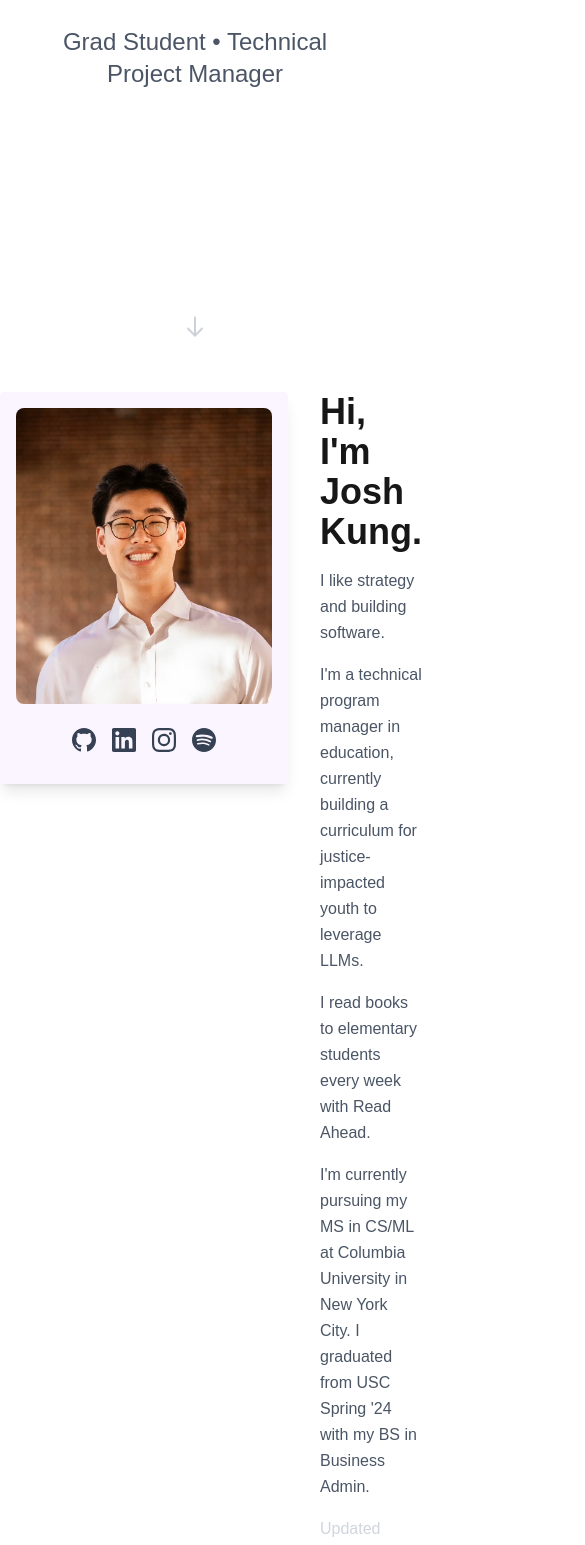
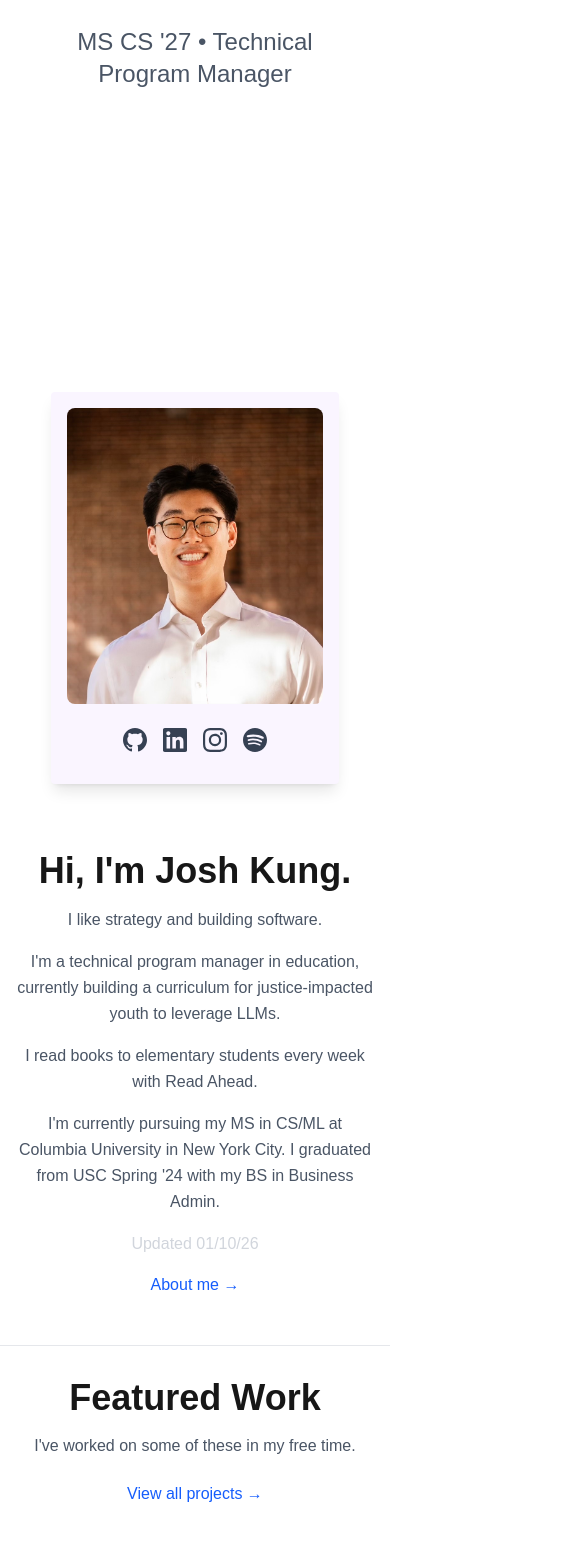
Before and after one commit to joshuahkung/personal-website, a Next.js app: page / in a window 390 px wide. Shown: the part 452-1997 px from the top of the page, 585 px wide, since content can reach past the window. Built offline with nearby package versions, Linux system fonts and the light colour scheme.

Commit message:
handled dark mode and mobile formatting

```diff
--- a/app/about/page.tsx
+++ b/app/about/page.tsx
@@ -7,7 +7,7 @@ const sections = [
     title: "Bio",
     photo: "/gradPic.jpg",
     content:
-        `I'm currently living in New York City. I was born in Los Angeles, CA and raised in the greater Anaheim area.
+      `I'm currently living in New York City. I was born in Los Angeles, CA and raised in the greater Anaheim area.
 
         I love my friends and family.`
   },
@@ -15,7 +15,7 @@ const sections = [
     title: "Work Experience",
     photo: "/coldSpr.jpg",
     content:
-        `I currently work as a technical program manager for STEM+SEL 501(c)(3), teaching kids in Harlem. I robotics to kids at GOSO.
+      `I currently work as a technical program manager for STEM+SEL 501(c)(3), teaching kids in Harlem. I robotics to kids at GOSO.
 
         A year prior, I worked as a product manager intern for a healthcare start up.
 
@@ -59,6 +59,15 @@ export default function AboutPage() {
   const [activeSection, setActiveSection] = useState(0)
   const sectionRefs = useRef<(HTMLDivElement | null)[]>([])
 
+  // Preload all images
+  useEffect(() => {
+    sections.forEach((section) => {
+      const img = new window.Image()
+      img.src = section.photo
+    })
+  }, [])
+
+  // Handle scroll
   useEffect(() => {
     const handleScroll = () => {
       const scrollPosition = window.scrollY + window.innerHeight / 2
@@ -84,7 +93,7 @@ export default function AboutPage() {
 
       {/* Header */}
       <section className="py-20 bg-white border-b border-gray-200">
-        <div className="max-w-6xl mx-auto px-8">
+        <div className="max-w-6xl mx-auto px-4 md:px-8 text-center md:text-left">
           <h1 className="text-6xl font-bold mb-4">About Me</h1>
           <p className="text-xl text-gray-600">
             My name is Joshua Kung.
--- a/app/blog/page.tsx
+++ b/app/blog/page.tsx
@@ -9,10 +9,10 @@ export default function BlogPage() {
 
       {/* Header */}
       <section className="py-20 bg-white border-b border-gray-200">
-        <div className="max-w-4xl mx-auto px-8">
+        <div className="max-w-6xl mx-auto px-4 md:px-8 text-center md:text-left">
           <h1 className="text-6xl font-bold mb-4">Blog</h1>
           <p className="text-xl text-gray-600">
-            Me writing.
+            Just my thoughts.
           </p>
         </div>
       </section>
@@ -28,7 +28,7 @@ export default function BlogPage() {
                   href={`/blog/${post.slug}`}
                   className="block bg-white p-8 rounded-lg shadow-md hover:shadow-lg transition"
                 >
-                  <h2 className="text-3xl font-bold mb-2 hover:text-blue-600 transition">
+                  <h2 className="text-3xl font-bold mb-2">
                     {post.title}
                   </h2>
 
--- a/app/blog/posts.tsx
+++ b/app/blog/posts.tsx
@@ -15,7 +15,7 @@ export interface BlogPost {
 export const blogPosts: BlogPost[] = [
   {
     slug: "myLearnings",
-    title: "My Thoughts from Life",
+    title: "A Short List of Life Learnings",
     date: "Q4 2025",
     readTime: "2 min read",
     preview: "A short, unordered collection of important learnings acrewed over the years.",
--- a/app/globals.css
+++ b/app/globals.css
@@ -10,13 +10,6 @@
   --color-foreground: var(--foreground);
   --font-sans: var(--font-geist-sans);
   --font-mono: var(--font-geist-mono);
-}
-
-@media (prefers-color-scheme: dark) {
-  :root {
-    --background: #0a0a0a;
-    --foreground: #ededed;
-  }
 }
 
 body {
--- a/app/layout.tsx
+++ b/app/layout.tsx
@@ -24,7 +24,7 @@ export default function RootLayout({
   children: React.ReactNode;
 }>) {
   return (
-    <html lang="en">
+    <html lang="en" className="light" style={{ colorScheme: 'light' }}>
       <body className={`${geistSans.variable} ${geistMono.variable} antialiased`}>
 
         {/* Navigation Bar */}
--- a/app/page.tsx
+++ b/app/page.tsx
@@ -40,24 +40,17 @@ export default function Home() {
           {/* Subtle label - Fades in after name */}
           <div className="animate-fade-in-delayed">
             <p className="text-2xl text-gray-600">
-              Grad Student • Technical Project Manager
+              MS CS '27 • Technical Program Manager
             </p>
           </div>
         </div>
-
-        {/* Subtle scroll hint */}
-        <div className="absolute bottom-12 animate-bounce opacity-50">
-          <svg className="w-6 h-6 text-gray-400" fill="none" stroke="currentColor" viewBox="0 0 24 24">
-            <path strokeLinecap="round" strokeLinejoin="round" strokeWidth={2} d="M19 14l-7 7m0 0l-7-7m7 7V3" />
-          </svg>
-        </div>
       </section>
 
-      <section id="bio" className="border-b border-gray-200">
-        <div className="max-w-4xl mx-auto mb">
+      <section id="bio" className="border-b border-gray-200 px-4 md:px-8">
+        <div className="max-w-4xl mx-auto mb text-center md:text-left">
 
           {/* Polariod + Bio Section */}
-          <div className="flex gap-8 items-start mb-12">
+          <div className="flex flex-col md:flex-row gap-8 items-center md:items-start mb-12">
 
             {/* LEFT: Pokemon Flip + Polariod */}
             <FlipCard />
@@ -78,7 +71,7 @@ export default function Home() {
                 I'm currently pursuing my MS in CS/ML at Columbia University in New York City. I graduated from USC Spring '24 with my BS in Business Admin.
               </p>
               <p className="text-gray-300 leading-relaxed mb-4">
-                Updated 01/07/26
+                Updated 01/10/26
               </p>
 
               {/* LEARN MORE BUTTON */}
@@ -97,10 +90,10 @@ export default function Home() {
       <section id="projects" className="min-h-screen bg-white-100 p-8 border-b border-gray-200">
         <div className="max-w-6xl mx-auto">
 
-          <div className="flex gap-12">
+          <div className="flex flex-col md:flex-row gap-12 items-center md:items-start">
 
             {/* Sticky sidebar */}
-            <div className="w-1/3 sticky top-24 self-start">
+            <div className="w-full md:w-1/3 md:sticky md:top-24 self-start mb-8 md:mb-0 text-center md:text-left">
               <h2 className="text-4xl font-bold mb-4">Featured Work</h2>
               <p className="text-gray-600 mb-6">
                 I've worked on some of these in my free time.
@@ -114,12 +107,12 @@ export default function Home() {
             </div>
 
             {/* Scrolling project cards */}
-            <div className="w-2/3 space-y-8">
+            <div className="w-full md:w-2/3 space-y-8">
               {featuredProjects.map((project, index) => (
                 <div key={index} className="bg-white p-6 rounded-lg shadow-lg hover:shadow-xl transition">
                   <h3 className="text-2xl font-bold mb-2">{project.title}</h3>
                   <p className="text-gray-600 mb-4">{project.description}</p>
-                  <div className="flex gap-2 mb-4">
+                  <div className="flex flex-wrap gap-2 mb-4">
                     {project.tech.map((tech, i) => (
                       <span key={i} className="bg-gray-100 px-3 py-1 rounded-full text-sm">
                         {tech}
@@ -145,7 +138,7 @@ export default function Home() {
         <div className="max-w-4xl mx-auto text-center">
           <h2 className="text-4xl font-bold mb-4">Work in Progress</h2>
           <p className="text-gray-600 mb-8">
-            I'll update more over
+            I will update and expand this site over time.
           </p>
           <div className="flex gap-4 justify-center">
 
--- a/app/projects/page.tsx
+++ b/app/projects/page.tsx
@@ -50,7 +50,7 @@ export default function Projects() {
 
       {/* Header Section */}
       <section className="py-20 bg-white border-b border-gray-200">
-        <div className="max-w-6xl mx-auto px-8">
+        <div className="max-w-6xl mx-auto px-4 md:px-8 text-center md:text-left">
           <h1 className="text-6xl font-bold mb-4">Projects</h1>
           <p className="text-xl text-gray-600">
             Personal things I've built while learning to code.
```
